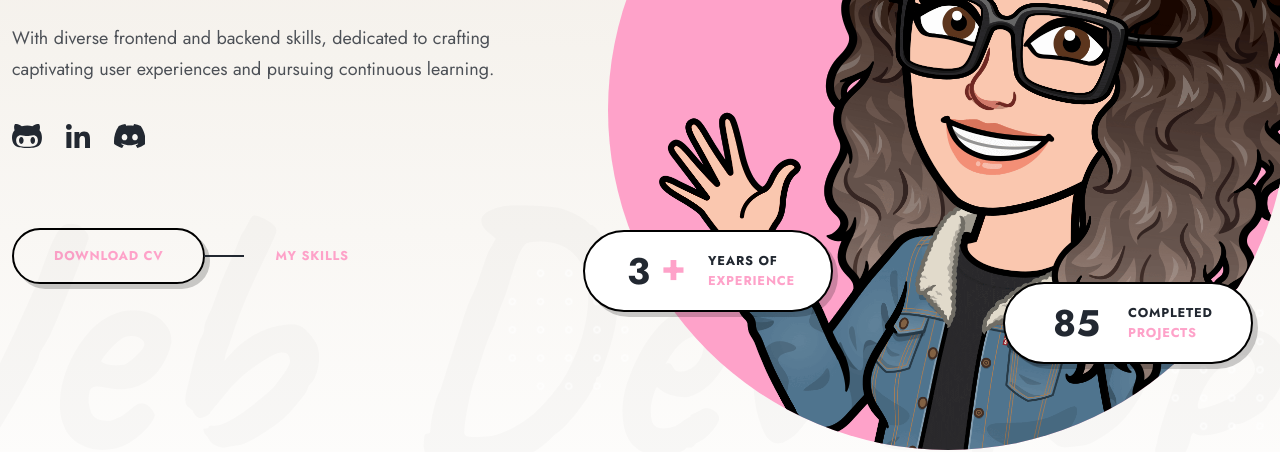
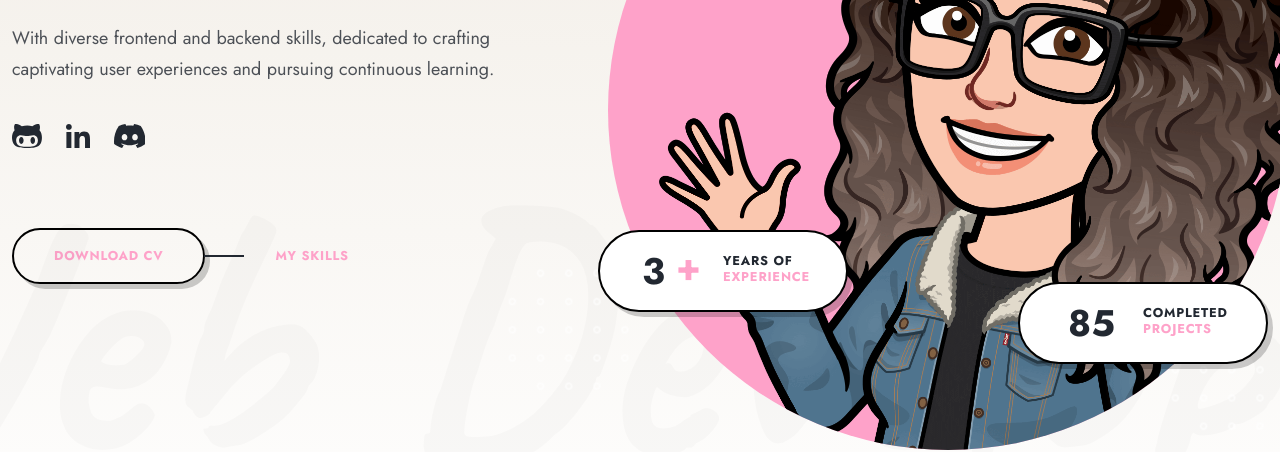
Before and after one commit to pronoia9/lumirise, a React (Vite) app: page / in a window 1280 px wide. Shown: the part 304-756 px from the top of the page. Built offline with nearby package versions, Linux system fonts and the light colour scheme.

Commit message:
separate hero badge comp + optimize styles

```diff
--- /dev/null
+++ b/src/components/Hero/HeroBadge.jsx
@@ -0,0 +1,54 @@
+import { styled } from 'styled-components';
+
+export default function HeroBadge({ total, plus, title, context }) {
+  return (
+    <HeroBadgeItem>
+      <HeroBadgeTotal className='num'>
+        {total}
+        <strong>{plus ? ' +' : ''}</strong>
+      </HeroBadgeTotal>
+      <HeroBadgeContext className='value'>
+        {title} <strong>{context}</strong>
+      </HeroBadgeContext>
+    </HeroBadgeItem>
+  );
+}
+
+const HeroBadgeItem = styled.li`
+  width: 250px;
+  height: 82px;
+  margin: 0;
+  padding: 0 20px;
+  display: flex;
+  align-items: center;
+  color: var(--c-font);
+  border: 2px solid var(--c-lineBorder);
+  background-color: var(--c-lineBackground);
+  box-shadow: 5px 5px var(--c-lineShadow);
+  border-radius: 82px;
+
+  &:nth-child(1) { margin: 160px 0 0 100px; }
+  &:nth-child(2) { margin: -30px 0 0 520px; }
+`;
+
+const HeroBadgeTotal = styled.span`
+  font-size: 2.31rem;
+  text-align: center;
+  width: 50%;
+  display: block;
+  text-transform: uppercase;
+  line-height: 1.25rem;
+  font-weight: 700;
+
+  strong {
+    position: relative;
+    top: -4px;
+    color: var(--c-accent);
+  }
+`;
+
+const HeroBadgeContext = styled(HeroBadgeTotal)`
+  font-size: 0.8rem;
+  letter-spacing: 0.05rem;
+  text-align: left;
+`;
--- a/src/components/Hero/HeroImage.jsx
+++ b/src/components/Hero/HeroImage.jsx
@@ -1,27 +1,18 @@
 import { styled } from 'styled-components';
 
+import HeroBadge from './HeroBadge';
 import { heroData } from '../../utils/data';
-
-const HeroBadge = ({ total, plus, title, context }) => (
-  <li>
-    <span className='num'>
-      {total}
-      <strong>{plus ? ' +' : ''}</strong>
-    </span>
-    <span className='value'>{title} <strong>{ context }</strong></span>
-  </li>
-);
 
 export default function HeroImage() {
   return (
     <Container className='slide scrolla-element-anim-1 scroll-animate animate__active animate__animated'>
-      <List>
+      <HeroBadgeList>
         <ul>
           {heroData.badges.map((badge, index) => (
             <HeroBadge key={`hero-badge-${index}`} {...badge} />
           ))}
         </ul>
-      </List>
+      </HeroBadgeList>
 
       <Image src={heroData.image} />
       <Circle className='circle circle-1' />
@@ -64,67 +55,14 @@ const Container = styled.div`
   }
 `;
 
-const List = styled.div`
+const HeroBadgeList = styled.ul`
   position: absolute;
   top: 420px;
   left: -125px;
+  margin: 0;
+  padding: 0;
+  list-style: none;
   z-index: 12;
-
-  ul {
-    margin: 0;
-    padding: 0;
-    list-style: none;
-
-    li {
-      margin: 0;
-      display: flex;
-      align-items: center;
-      color: var(--c-font);
-      border: 2px solid var(--c-lineBorder);
-      background-color: var(--c-lineBackground);
-      box-shadow: 5px 5px var(--c-lineShadow);
-      height: 82px;
-      border-radius: 82px;
-      width: 250px;
-      padding: 0 20px;
-
-      &:nth-child(1) {
-        margin: 160px 0 0 100px;
-      }
-
-      &:nth-child(2) {
-        margin: -30px 0 0 520px;
-      }
-
-      .num, .value {
-        width: 50%;
-        display: block;
-        text-transform: uppercase;
-        line-height: 1.25rem;
-        font-weight: 700;
-
-         strong {
-          color: var(--c-accent);
-        }
-      }
-
-      .num {
-        font-size: 2.31rem;
-        text-align: center;
-
-        strong {
-          position: relative;
-          top: -4px;
-        }
-      }
-
-      .value {
-        font-size: 0.8rem;
-        letter-spacing: 0.05rem;
-        text-align: left;
-      }
-    }
-  }
 `;
 
 const Image = styled.img`
--- a/src/components/Hero/index.js
+++ b/src/components/Hero/index.js
@@ -1,5 +1,6 @@
 import Hero from './Hero';
+import HeroBadge from './HeroBadge';
 import HeroImage from './HeroImage';
 import HeroIntro from './HeroIntro';
 
-export { Hero, HeroImage, HeroIntro };
+export { Hero, HeroBadge, HeroImage, HeroIntro };
```
